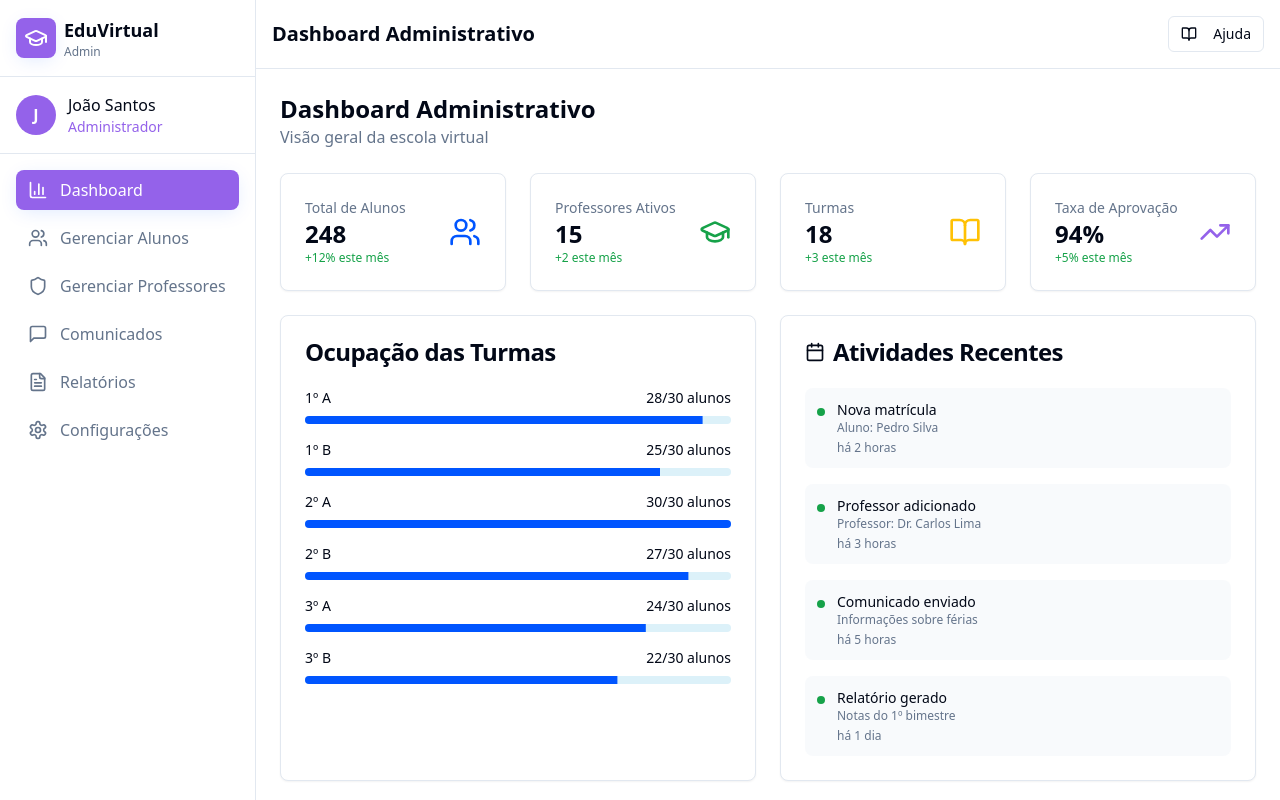
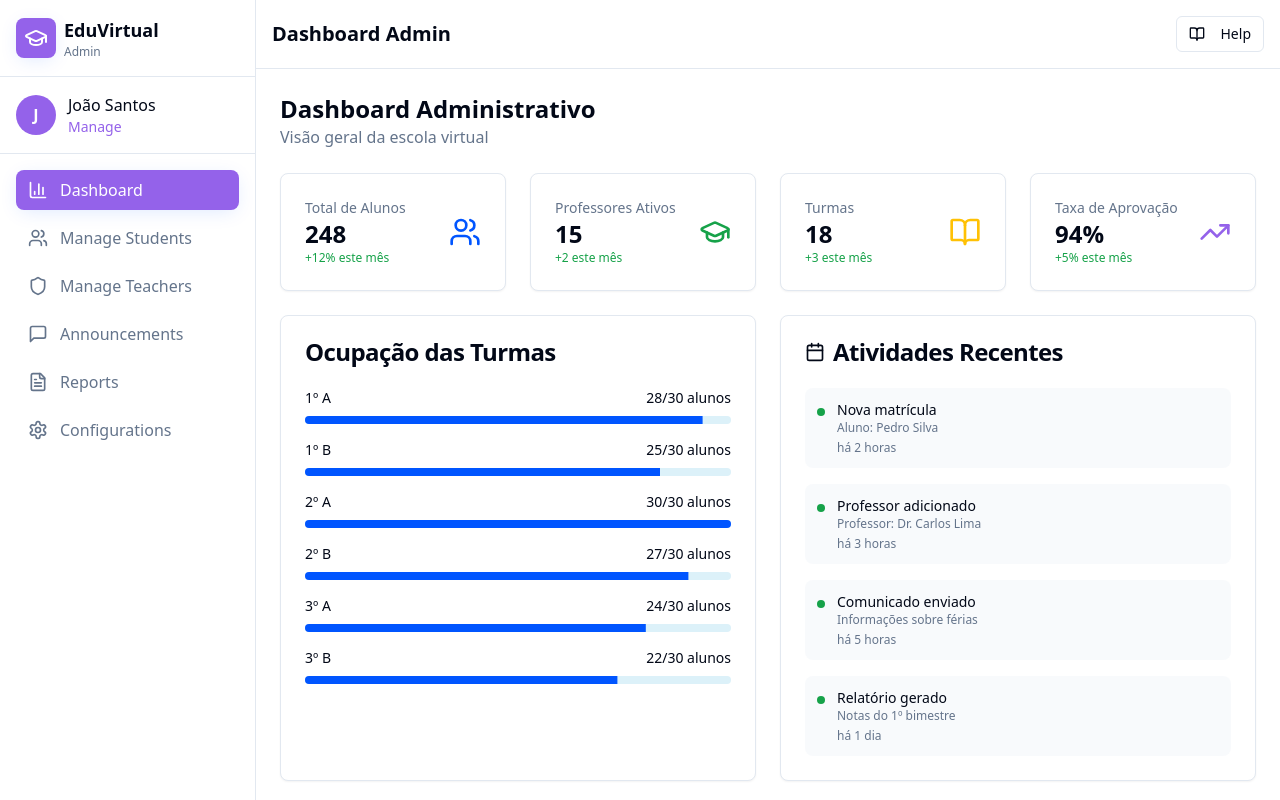
Before and after one commit to robsonmmfata/virtual-school-spark, a React (Vite) app: page /dashboard/admin in a window 1280 px wide. Shown: the top 800 px of the page. Built offline with nearby package versions, Linux system fonts and the light colour scheme.

Commit message:
Refactor: Improve translations
Review and refactor all components to ensure 100% translation coverage across all languages.

```diff
--- a/src/components/DashboardLayout.tsx
+++ b/src/components/DashboardLayout.tsx
@@ -1,5 +1,6 @@
 import { useState } from "react";
 import { Link, useLocation, Outlet } from "react-router-dom";
+import { useTranslation } from "react-i18next";
 import { Button } from "@/components/ui/button";
 import {
   GraduationCap,
@@ -27,33 +28,34 @@ interface DashboardLayoutProps {
 const DashboardLayout = ({ userType, userName }: DashboardLayoutProps) => {
   const [sidebarOpen, setSidebarOpen] = useState(false);
   const location = useLocation();
+  const { t } = useTranslation();
 
   const getMenuItems = () => {
     switch (userType) {
       case "aluno":
         return [
-          { name: "Aulas", path: "/dashboard/aluno/aulas", icon: Video },
-          { name: "Materiais", path: "/dashboard/aluno/materiais", icon: FileText },
-          { name: "Tarefas", path: "/dashboard/aluno/tarefas", icon: CheckSquare },
-          { name: "Cronograma", path: "/dashboard/aluno/cronograma", icon: Calendar },
-          { name: "Mensagens", path: "/dashboard/aluno/mensagens", icon: MessageSquare },
+          { name: t('dashboard.classes'), path: "/dashboard/aluno/aulas", icon: Video },
+          { name: t('dashboard.materials'), path: "/dashboard/aluno/materiais", icon: FileText },
+          { name: t('dashboard.tasks'), path: "/dashboard/aluno/tarefas", icon: CheckSquare },
+          { name: t('dashboard.schedule'), path: "/dashboard/aluno/cronograma", icon: Calendar },
+          { name: t('dashboard.messages'), path: "/dashboard/aluno/mensagens", icon: MessageSquare },
         ];
       case "professor":
         return [
-          { name: "Minhas Turmas", path: "/dashboard/professor/turmas", icon: Users },
-          { name: "Enviar Conteúdo", path: "/dashboard/professor/conteudo", icon: Upload },
-          { name: "Corrigir Tarefas", path: "/dashboard/professor/correcao", icon: CheckSquare },
-          { name: "Desempenho", path: "/dashboard/professor/desempenho", icon: BarChart3 },
-          { name: "Mensagens", path: "/dashboard/professor/mensagens", icon: MessageSquare },
+          { name: t('teacher.myGroups'), path: "/dashboard/professor/turmas", icon: Users },
+          { name: t('teacher.sendContent'), path: "/dashboard/professor/conteudo", icon: Upload },
+          { name: t('teacher.correctTasks'), path: "/dashboard/professor/correcao", icon: CheckSquare },
+          { name: t('teacher.performance'), path: "/dashboard/professor/desempenho", icon: BarChart3 },
+          { name: t('dashboard.messages'), path: "/dashboard/professor/mensagens", icon: MessageSquare },
         ];
       case "admin":
         return [
-          { name: "Dashboard", path: "/dashboard/admin", icon: BarChart3 },
-          { name: "Gerenciar Alunos", path: "/dashboard/admin/alunos", icon: Users },
-          { name: "Gerenciar Professores", path: "/dashboard/admin/professores", icon: Shield },
-          { name: "Comunicados", path: "/dashboard/admin/comunicados", icon: MessageSquare },
-          { name: "Relatórios", path: "/dashboard/admin/relatorios", icon: FileText },
-          { name: "Configurações", path: "/dashboard/admin/configuracoes", icon: Settings },
+          { name: t('navigation.dashboard'), path: "/dashboard/admin", icon: BarChart3 },
+          { name: t('admin.manageStudents'), path: "/dashboard/admin/alunos", icon: Users },
+          { name: t('admin.manageTeachers'), path: "/dashboard/admin/professores", icon: Shield },
+          { name: t('admin.announcements'), path: "/dashboard/admin/comunicados", icon: MessageSquare },
+          { name: t('admin.reports'), path: "/dashboard/admin/relatorios", icon: FileText },
+          { name: t('admin.configurations'), path: "/dashboard/admin/configuracoes", icon: Settings },
         ];
       default:
         return [];
@@ -117,9 +119,9 @@ const DashboardLayout = ({ userType, userName }: DashboardLayoutProps) => {
             <div>
               <p className="font-medium text-foreground">{userName}</p>
               <p className={`text-sm ${getUserColor()}`}>
-                {userType === "aluno" && "Estudante"}
-                {userType === "professor" && "Professor"}
-                {userType === "admin" && "Administrador"}
+                {userType === "aluno" && t('student.myClasses').split(' ')[0]}
+                {userType === "professor" && t('common.teacher')}
+                {userType === "admin" && t('admin.manageStudents').split(' ')[0]}
               </p>
             </div>
           </div>
@@ -151,7 +153,7 @@ const DashboardLayout = ({ userType, userName }: DashboardLayoutProps) => {
             onClick={() => window.location.href = "/"}
           >
             <LogOut className="h-5 w-5 mr-3" />
-            Sair
+            {t('common.exit')}
           </Button>
         </div>
       </div>
@@ -169,14 +171,14 @@ const DashboardLayout = ({ userType, userName }: DashboardLayoutProps) => {
             <Menu className="h-5 w-5" />
           </Button>
           <h2 className="text-xl font-semibold text-foreground">
-            Dashboard {userType === "aluno" && "do Aluno"}
-            {userType === "professor" && "do Professor"}
-            {userType === "admin" && "Administrativo"}
+            {t('navigation.dashboard')} {userType === "aluno" && t('student.myClasses').split(' ')[0]}
+            {userType === "professor" && t('common.teacher')}
+            {userType === "admin" && "Admin"}
           </h2>
           <div className="flex items-center space-x-2">
             <Button variant="outline" size="sm">
               <BookOpen className="h-4 w-4 mr-2" />
-              Ajuda
+              {t('common.help')}
             </Button>
           </div>
         </header>
--- a/src/components/Header.tsx
+++ b/src/components/Header.tsx
@@ -14,7 +14,7 @@ const Header = () => {
     { name: t('navigation.home'), path: "/" },
     { name: t('navigation.about'), path: "/#sobre" },
     { name: t('navigation.features'), path: "/#estrutura" },
-    { name: "Equipe", path: "/#equipe" },
+    { name: t('home.footer.about'), path: "/#equipe" },
     { name: t('navigation.contact'), path: "/#contato" },
   ];
 
--- a/src/i18n/locales/en.json
+++ b/src/i18n/locales/en.json
@@ -122,7 +122,54 @@
     "image": "Image",
     "video": "Video",
     "audio": "Audio",
-    "document": "Document"
+    "document": "Document",
+    "backToSite": "Back to site",
+    "help": "Help",
+    "exit": "Exit",
+    "rememberMe": "Remember me",
+    "forgotPasswordQuestion": "Forgot password?",
+    "isStudent": "Are you a student?",
+    "accessStudentPortal": "Access Student Portal",
+    "restrictedAccess": "Access restricted to institution teachers",
+    "forDemonstration": "For demonstration, use any email/password",
+    "institutionalEmail": "Institutional Email",
+    "administrativeEmail": "Administrative Email",
+    "administrativePanel": "Administrative Panel",
+    "restrictedAdminAccess": "Access restricted to administration",
+    "teacherPortal": "Teacher Portal",
+    "accessTeachingArea": "Access your teaching area",
+    "otherAccess": "Other access",
+    "teacher": "Teacher",
+    "secretaryArea": "Restricted area for administrators and secretariat",
+    "enteringLogin": "Logging in...",
+    "portals": "Portals",
+    "language": "Language",
+    "team": "Team",
+    "student": "Student",
+    "administrator": "Administrator",
+    "totalStudents": "Total Students",
+    "activeTeachers": "Active Teachers",
+    "classes": "Classes",
+    "approvalRate": "Approval Rate",
+    "classOccupancy": "Class Occupancy",
+    "recentActivities": "Recent Activities",
+    "enrollmentEvolution": "Enrollment Evolution",
+    "quickSummary": "Quick Summary",
+    "pendingMessages": "Pending Messages",
+    "sentTasks": "Sent Tasks",
+    "generalAverage": "General Average",
+    "administrativeDashboard": "Administrative Dashboard",
+    "virtualSchoolOverview": "Virtual school overview",
+    "studentsPerClass": "students",
+    "newEnrollment": "New enrollment",
+    "teacherAdded": "Teacher added",
+    "announcementSent": "Announcement sent",
+    "reportGenerated": "Report generated",
+    "hours": "hours",
+    "days": "day",
+    "hour": "hour",
+    "minute": "minute",
+    "thisMonth": "this month"
   },
   "home": {
     "title": "Educational Platform",
--- a/src/i18n/locales/es.json
+++ b/src/i18n/locales/es.json
@@ -122,7 +122,54 @@
     "image": "Imagen",
     "video": "Video",
     "audio": "Audio",
-    "document": "Documento"
+    "document": "Documento",
+    "backToSite": "Volver al sitio",
+    "help": "Ayuda",
+    "exit": "Salir",
+    "rememberMe": "Recordarme",
+    "forgotPasswordQuestion": "¿Olvidó la contraseña?",
+    "isStudent": "¿Eres estudiante?",
+    "accessStudentPortal": "Acceder al Portal del Estudiante",
+    "restrictedAccess": "Acceso restringido a profesores de la institución",
+    "forDemonstration": "Para demostración, use cualquier email/contraseña",
+    "institutionalEmail": "Email Institucional",
+    "administrativeEmail": "Email Administrativo",
+    "administrativePanel": "Panel Administrativo",
+    "restrictedAdminAccess": "Acceso restringido a la administración",
+    "teacherPortal": "Portal del Profesor",
+    "accessTeachingArea": "Accede a tu área de enseñanza",
+    "otherAccess": "Otros accesos",
+    "teacher": "Profesor",
+    "secretaryArea": "Área restringida para administradores y secretaría",
+    "enteringLogin": "Iniciando sesión...",
+    "portals": "Portales",
+    "language": "Idioma",
+    "team": "Equipo",
+    "student": "Estudiante",
+    "administrator": "Administrador",
+    "totalStudents": "Total de Estudiantes",
+    "activeTeachers": "Profesores Activos",
+    "classes": "Clases",
+    "approvalRate": "Tasa de Aprobación",
+    "classOccupancy": "Ocupación de Clases",
+    "recentActivities": "Actividades Recientes",
+    "enrollmentEvolution": "Evolución de Matrículas",
+    "quickSummary": "Resumen Rápido",
+    "pendingMessages": "Mensajes Pendientes",
+    "sentTasks": "Tareas Enviadas",
+    "generalAverage": "Promedio General",
+    "administrativeDashboard": "Panel Administrativo",
+    "virtualSchoolOverview": "Vista general de la escuela virtual",
+    "studentsPerClass": "estudiantes",
+    "newEnrollment": "Nueva matrícula",
+    "teacherAdded": "Profesor agregado",
+    "announcementSent": "Anuncio enviado",
+    "reportGenerated": "Informe generado",
+    "hours": "hace",
+    "days": "día",
+    "hour": "hora",
+    "minute": "minuto",
+    "thisMonth": "este mes"
   },
   "home": {
     "title": "Plataforma Educativa",
--- a/src/i18n/locales/pt.json
+++ b/src/i18n/locales/pt.json
@@ -128,7 +128,54 @@
     "flexibility": "Flexibilidade",
     "flexibilityDesc": "Estude no seu ritmo, quando e onde quiser, com acesso 24/7 à plataforma",
     "globalPlatform": "Plataforma Global",
-    "globalPlatformDesc": "Tecnologia de ponta que conecta estudantes de todo o Brasil em um ambiente virtual seguro"
+    "globalPlatformDesc": "Tecnologia de ponta que conecta estudantes de todo o Brasil em um ambiente virtual seguro",
+    "backToSite": "Voltar ao site",
+    "help": "Ajuda",
+    "exit": "Sair",
+    "rememberMe": "Lembrar-me",
+    "forgotPasswordQuestion": "Esqueceu a senha?",
+    "isStudent": "É aluno?",
+    "accessStudentPortal": "Acesse o Portal do Aluno",
+    "restrictedAccess": "Acesso restrito aos professores da instituição",
+    "forDemonstration": "Para demonstração, use qualquer e-mail/senha",
+    "institutionalEmail": "E-mail Institucional",
+    "administrativeEmail": "E-mail Administrativo",
+    "administrativePanel": "Painel Administrativo",
+    "restrictedAdminAccess": "Acesso restrito à administração",
+    "teacherPortal": "Portal do Professor",
+    "accessTeachingArea": "Acesse sua área de ensino",
+    "otherAccess": "Outros acessos",
+    "teacher": "Professor",
+    "secretaryArea": "Área restrita para administradores e secretaria",
+    "enteringLogin": "Entrando...",
+    "portals": "Portais",
+    "language": "Idioma",
+    "team": "Equipe",
+    "student": "Estudante",
+    "administrator": "Administrador",
+    "totalStudents": "Total de Alunos",
+    "activeTeachers": "Professores Ativos",
+    "classes": "Turmas",
+    "approvalRate": "Taxa de Aprovação",
+    "classOccupancy": "Ocupação das Turmas",
+    "recentActivities": "Atividades Recentes",
+    "enrollmentEvolution": "Evolução de Matrículas",
+    "quickSummary": "Resumo Rápido",
+    "pendingMessages": "Mensagens Pendentes",
+    "sentTasks": "Tarefas Enviadas",
+    "generalAverage": "Média Geral",
+    "administrativeDashboard": "Dashboard Administrativo",
+    "virtualSchoolOverview": "Visão geral da escola virtual",
+    "studentsPerClass": "alunos",
+    "newEnrollment": "Nova matrícula",
+    "teacherAdded": "Professor adicionado",
+    "announcementSent": "Comunicado enviado",
+    "reportGenerated": "Relatório gerado",
+    "hours": "há",
+    "days": "dia",
+    "hour": "hora",
+    "minute": "minuto",
+    "thisMonth": "este mês"
   },
   "home": {
     "title": "Plataforma Educacional",
--- a/src/pages/LoginAdmin.tsx
+++ b/src/pages/LoginAdmin.tsx
@@ -1,5 +1,6 @@
 import { useState } from "react";
 import { useNavigate, Link } from "react-router-dom";
+import { useTranslation } from "react-i18next";
 import { Button } from "@/components/ui/button";
 import { Card, CardContent, CardHeader, CardTitle } from "@/components/ui/card";
 import { Input } from "@/components/ui/input";
@@ -10,6 +11,7 @@ const LoginAdmin = () => {
   const [credentials, setCredentials] = useState({ email: "", password: "" });
   const [isLoading, setIsLoading] = useState(false);
   const navigate = useNavigate();
+  const { t } = useTranslation();
 
   const handleSubmit = async (e: React.FormEvent) => {
     e.preventDefault();
@@ -28,7 +30,7 @@ const LoginAdmin = () => {
         <div className="text-center mb-8">
           <Link to="/" className="inline-flex items-center space-x-2 text-primary-foreground hover:text-education-orange transition-colors duration-300">
             <ArrowLeft className="h-5 w-5" />
-            <span>Voltar ao site</span>
+            <span>{t('common.backToSite')}</span>
           </Link>
         </div>
 
@@ -38,10 +40,10 @@ const LoginAdmin = () => {
               <Shield className="h-8 w-8 text-primary-foreground" />
             </div>
             <CardTitle className="text-2xl font-bold text-foreground">
-              Painel Administrativo
+              {t('common.administrativePanel')}
             </CardTitle>
             <p className="text-muted-foreground">
-              Acesso restrito à administração
+              {t('common.restrictedAdminAccess')}
             </p>
           </CardHeader>
 
@@ -50,7 +52,7 @@ const LoginAdmin = () => {
               <div className="space-y-2">
                 <Label htmlFor="email" className="flex items-center gap-2 text-foreground">
                   <User className="h-4 w-4 text-education-purple" />
-                  E-mail Administrativo
+                  {t('common.administrativeEmail')}
                 </Label>
                 <Input
                   id="email"
@@ -66,12 +68,12 @@ const LoginAdmin = () => {
               <div className="space-y-2">
                 <Label htmlFor="password" className="flex items-center gap-2 text-foreground">
                   <Lock className="h-4 w-4 text-education-purple" />
-                  Senha
+                  {t('auth.password')}
                 </Label>
                 <Input
                   id="password"
                   type="password"
-                  placeholder="Digite sua senha"
+                  placeholder={t('auth.password')}
                   value={credentials.password}
                   onChange={(e) => setCredentials({...credentials, password: e.target.value})}
                   required
@@ -82,10 +84,10 @@ const LoginAdmin = () => {
               <div className="flex items-center justify-between text-sm">
                 <label className="flex items-center space-x-2 text-muted-foreground cursor-pointer">
                   <input type="checkbox" className="rounded border-border" />
-                  <span>Lembrar-me</span>
+                  <span>{t('common.rememberMe')}</span>
                 </label>
                 <Link to="#" className="text-education-purple hover:text-education-purple/80 transition-colors duration-300">
-                  Esqueceu a senha?
+                  {t('common.forgotPasswordQuestion')}
                 </Link>
               </div>
 
@@ -96,23 +98,23 @@ const LoginAdmin = () => {
                 size="lg"
                 disabled={isLoading}
               >
-                {isLoading ? "Entrando..." : "Entrar"}
+                {isLoading ? t('common.enteringLogin') : t('auth.signIn')}
               </Button>
             </form>
 
             <div className="mt-6 text-center text-sm text-muted-foreground">
-              <p>Área restrita para administradores e secretaria.</p>
+              <p>{t('common.secretaryArea')}</p>
             </div>
 
             <div className="mt-4 space-y-2 text-center">
               <p className="text-sm text-muted-foreground">
-                Outros acessos:{" "}
+                {t('common.otherAccess')}:{" "}
                 <Link to="/login/aluno" className="text-primary hover:text-primary-glow transition-colors duration-300">
-                  Aluno
+                  {t('auth.loginAsStudent').replace('Login do ', '')}
                 </Link>
                 {" | "}
                 <Link to="/login/professor" className="text-education-green hover:text-education-green/80 transition-colors duration-300">
-                  Professor
+                  {t('common.teacher')}
                 </Link>
               </p>
             </div>
@@ -121,7 +123,7 @@ const LoginAdmin = () => {
 
         <div className="mt-6 text-center">
           <p className="text-sm text-blue-200">
-            Para demonstração, use qualquer e-mail/senha
+            {t('common.forDemonstration')}
           </p>
         </div>
       </div>
```
Also changed, not shown: src/components/Footer.tsx (+9 -3 lines), src/pages/LoginProfessor.tsx (+15 -13 lines).
